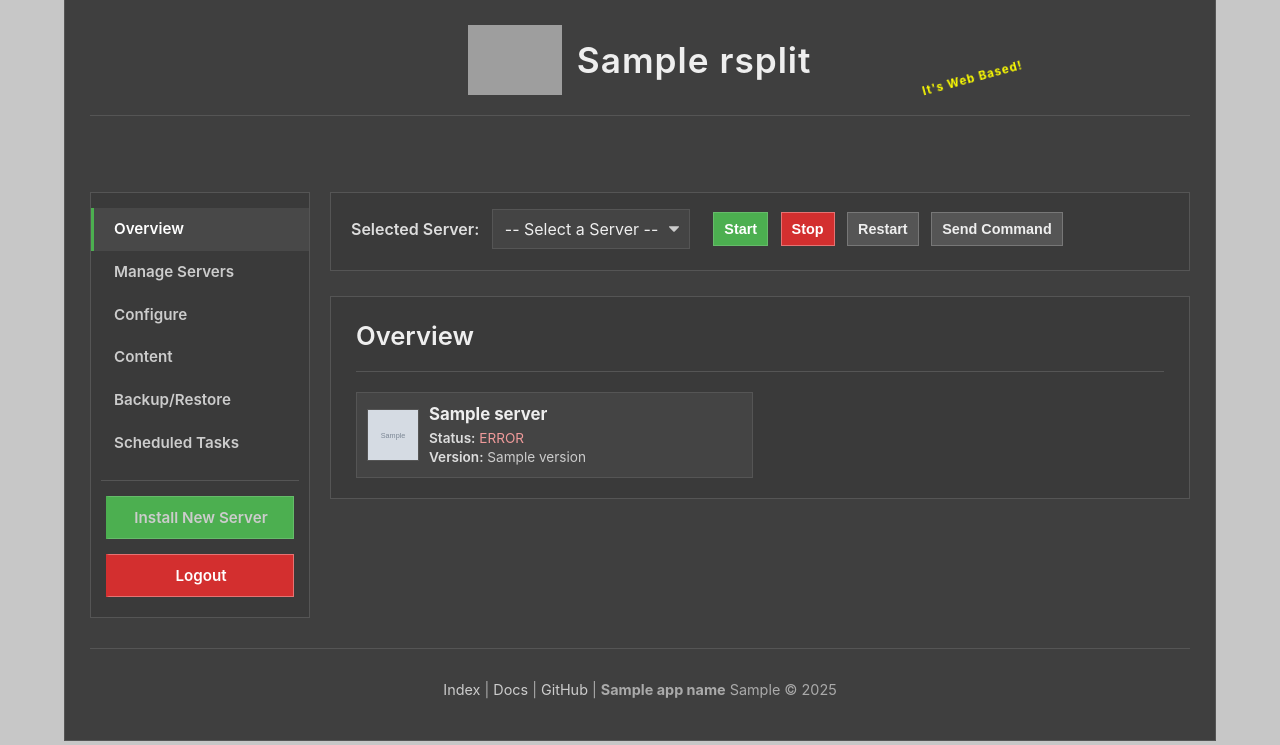
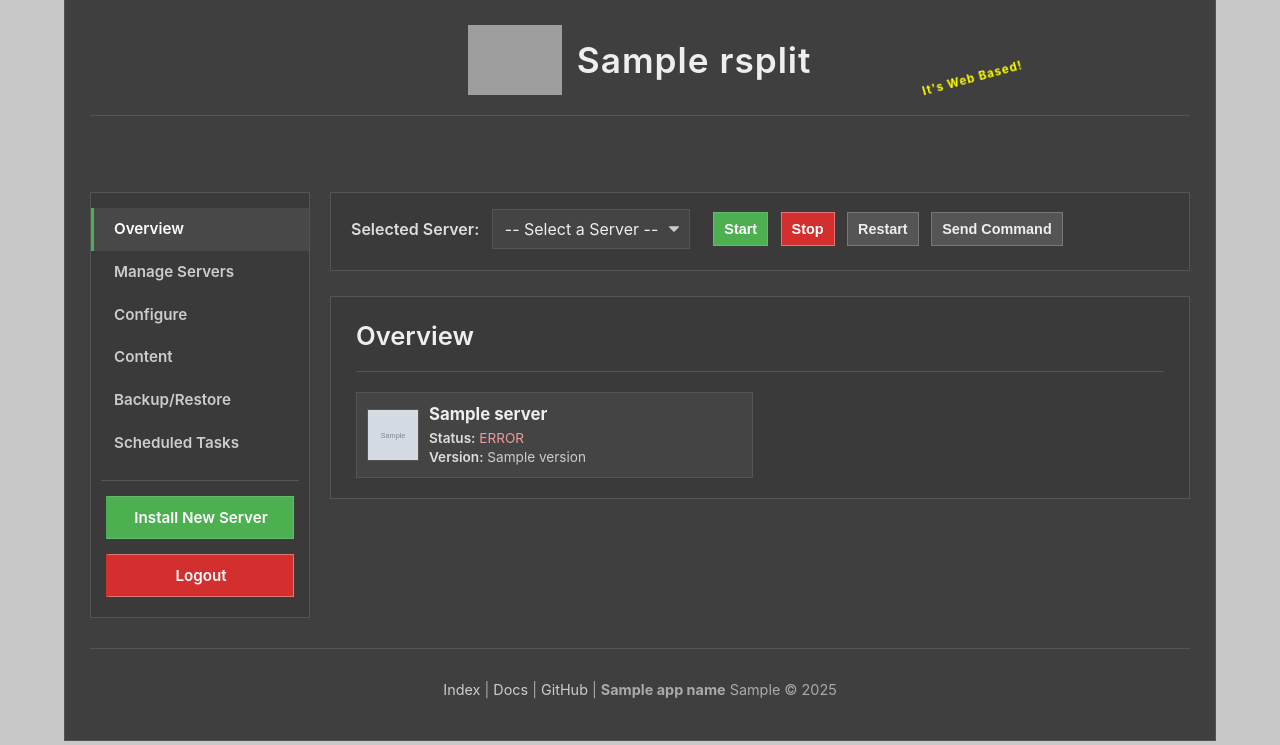
Before and after one commit to mmorys/bedrock-server-manager, a Python web app: template src/bedrock_server_manager/web/templates/index.html in a window 1280 px wide. Shown: the part 21-766 px from the top of the page. Run offline with Jinja, Linux system fonts and the light colour scheme; the template is opened without the code that fills it: most values are stand-ins (such as "Sample title", 1, 10 or a date in 2020); grey boxes marked "Sample" are stand-in pictures; grey boxes are pictures that could not be loaded.

Commit message:
Install button in web uses white txt

```diff
--- a/src/bedrock_server_manager/web/static/css/buttons.css
+++ b/src/bedrock_server_manager/web/static/css/buttons.css
@@ -184,6 +184,10 @@
     color: #fff;
 }
 
+.nav-action-button.install-server-button {
+    color: white;
+}
+
 
 /* ==========================================================================
    Contextual / Size Overrides
--- a/src/bedrock_server_manager/web/templates/index.html
+++ b/src/bedrock_server_manager/web/templates/index.html
@@ -63,7 +63,7 @@
         <hr class="nav-separator">
 
         {# Actions #}
-        <a href="{{ url_for('install_config_routes.install_server_route') }}" class="nav-link nav-action-button">
+        <a href="{{ url_for('install_config_routes.install_server_route') }}" class="nav-link nav-action-button install-server-button">
             {# <i class="fas fa-plus-circle"></i> #}
             Install New Server
         </a>
```
